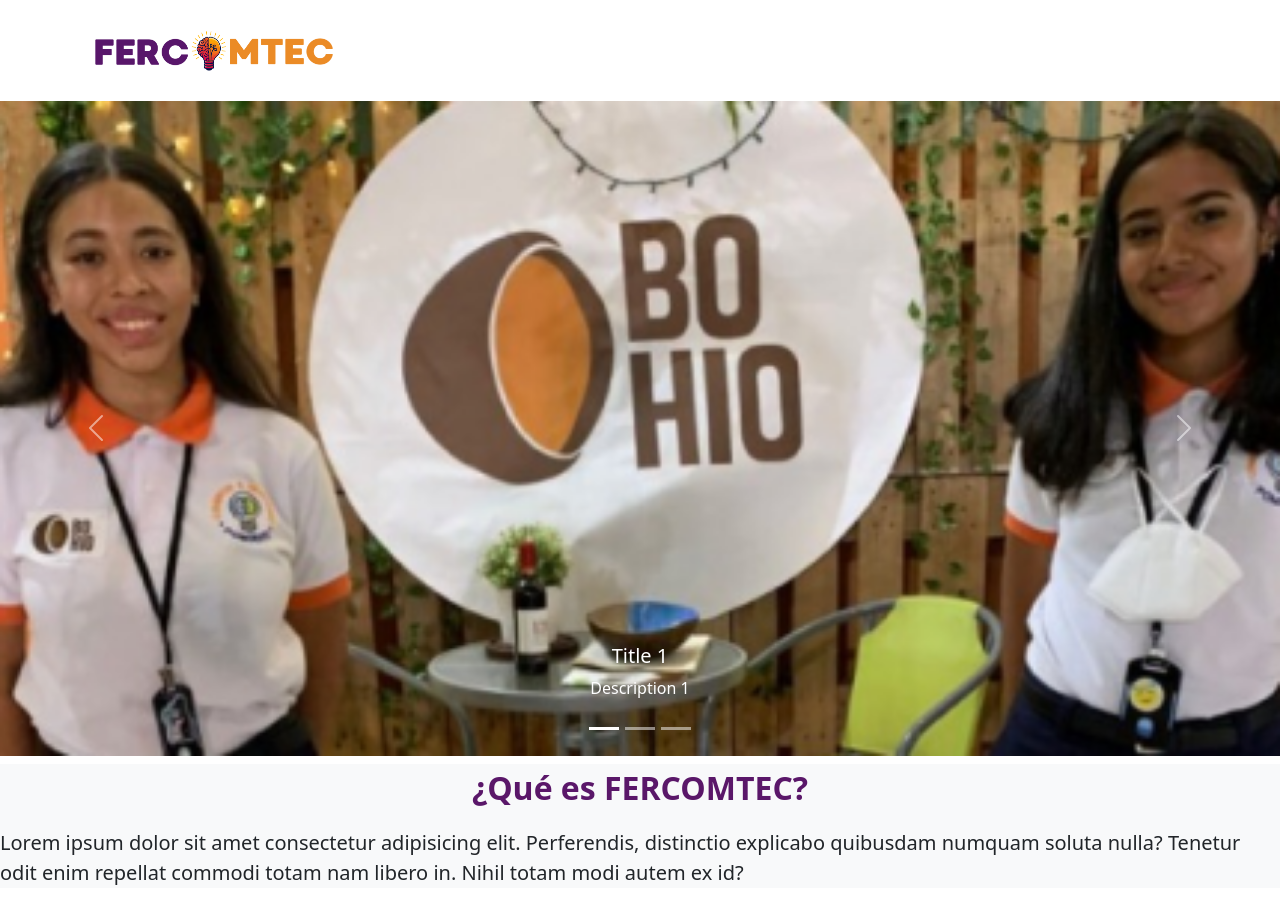
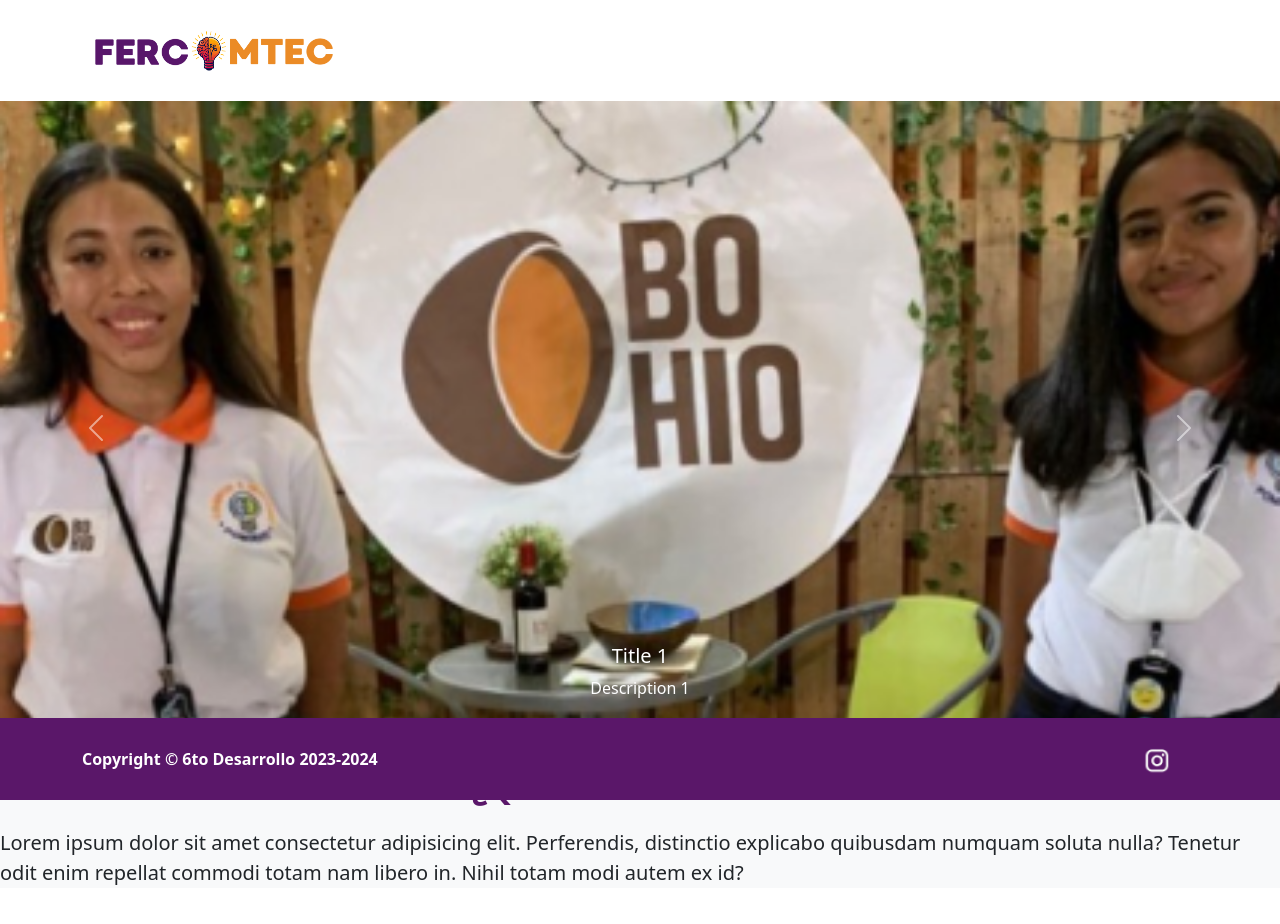
Before and after one commit to adrianhi/FERCOMTEC, a React (Vite) app: page / in a window 1280 px wide. Shown: the top 924 px of the page. Built offline with nearby package versions, Linux system fonts and the light colour scheme.

Commit message:
footer added

```diff
--- a/package.json
+++ b/package.json
@@ -10,6 +10,7 @@
     "preview": "vite preview"
   },
   "dependencies": {
+    "@fortawesome/free-brands-svg-icons": "^6.5.2",
     "bootstrap": "^5.3.3",
     "primereact": "^10.6.2",
     "react": "^18.2.0",
--- /dev/null
+++ b/src/Components/Global/Footer.css
@@ -0,0 +1,7 @@
+.bg-footer{
+background-color:#5a1769;
+;
+}
+.footer-bold{
+    font-weight:bold ;
+}
--- a/src/Components/Global/Footer.jsx
+++ b/src/Components/Global/Footer.jsx
@@ -1,13 +1,23 @@
-import "@Components/Home/About/About.css";
+import "./Footer.css";
+import ig from "@Images/Footer/ig.png"
 
 export default function Footer ()  {
+
   return(
-   <section>
- <footer className="fercomtec-text text-white py-4 " >
-
- </footer>
-   </section>
-
+    <footer class="bg-footer footer-bold text-center text-lg-start text-white fixed-bottom ">
+    <section class="container py-4">
+        <div class="d-flex justify-content-center justify-content-lg-between align-items-center">
+            <div class="me-lg-5 mb-0 mb-lg-0">
+                <span>Copyright © 6to Desarrollo 2023-2024</span>
+            </div>
+            <div>
+                <a href="https://www.instagram.com/politecnicomariadelaaltagracia/" target="_blank" className="me-4 text-reset">
+                    <img src={ig} alt="Instagram" />
+                </a>
+            </div>
+        </div>
+    </section>
+</footer>
 
 
   )}
```
Also changed, not shown: src/Components/Home/About/About.css (line endings or trailing spaces), src/assets/Images/Footer/ig.png (added), 1 other file (tests, documents, lock files or other folders).
